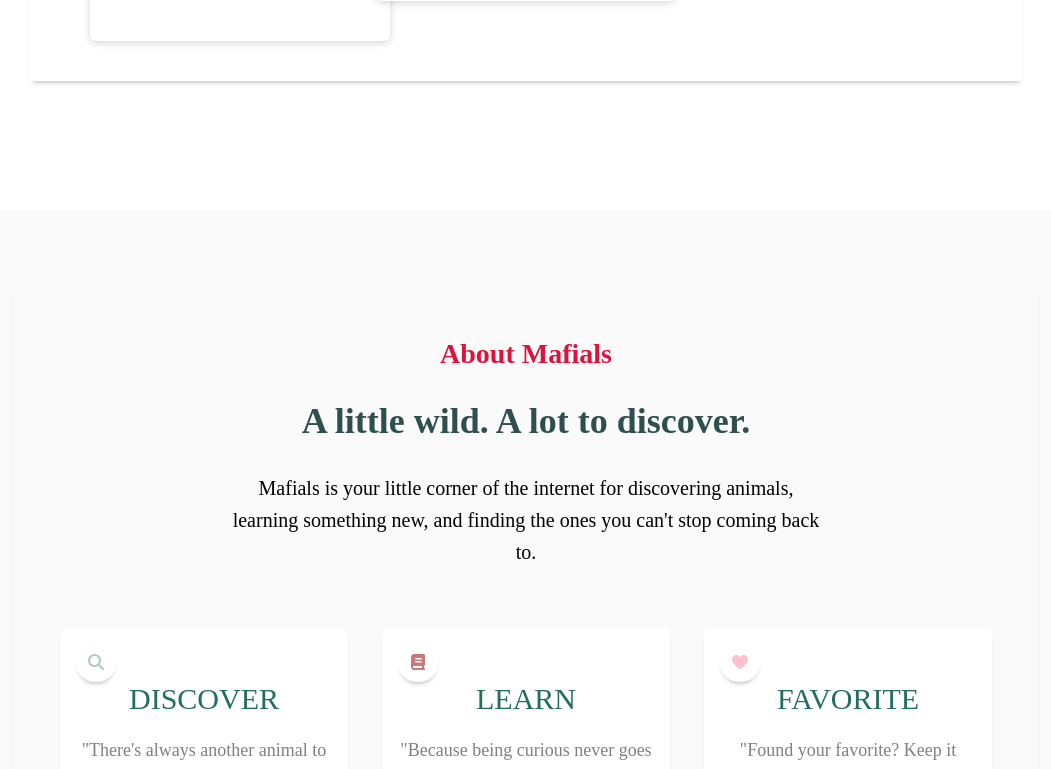
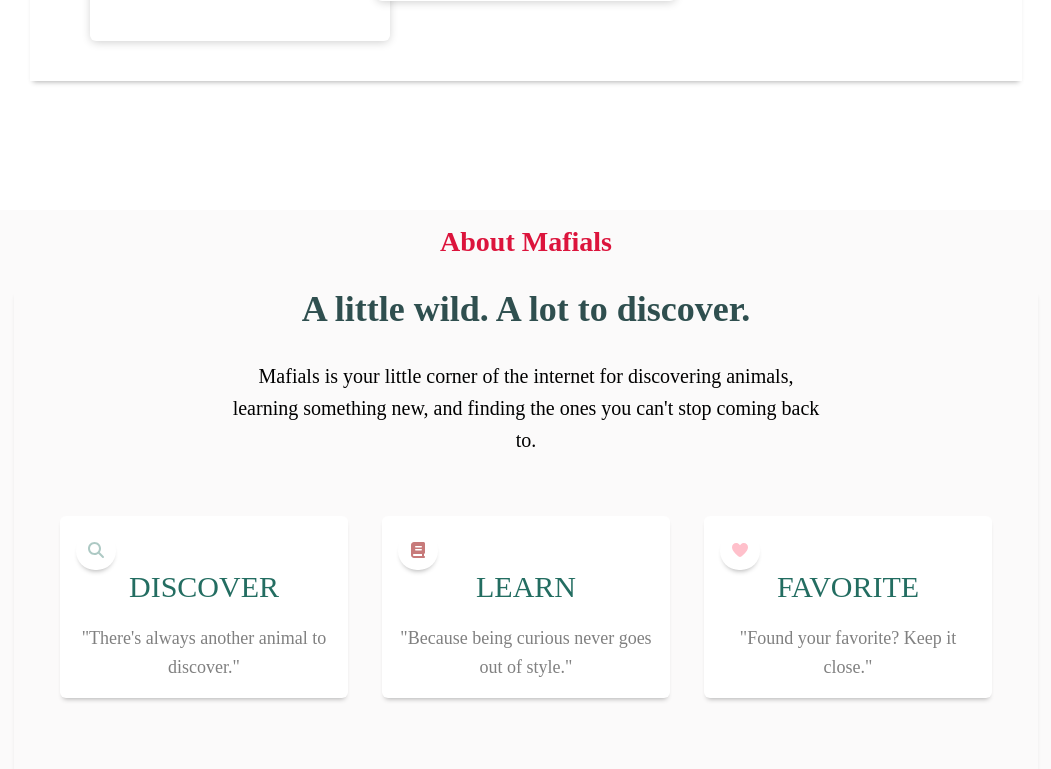
Before and after one commit to rajeem6/Mafials-9-29, a React (Vite) app: page / in a window 1280 px wide. Shown: the part 1718-2487 px from the top of the page, without its empty margins (114-1165 px from the left). Built offline with nearby package versions, Linux system fonts and the light colour scheme; no server answers; a web font is replaced by a local one.

Commit message:
home page fix

```diff
--- a/src/App.css
+++ b/src/App.css
@@ -296,7 +296,7 @@
 
 .About-Features__row {
   box-shadow: 0px 4px 5px -3px rgba(0, 0, 0, 0.3);
-  height: 100vh;
+  height: 90%;
   display: flex;
   flex-direction: column;
   justify-content: center;
```
